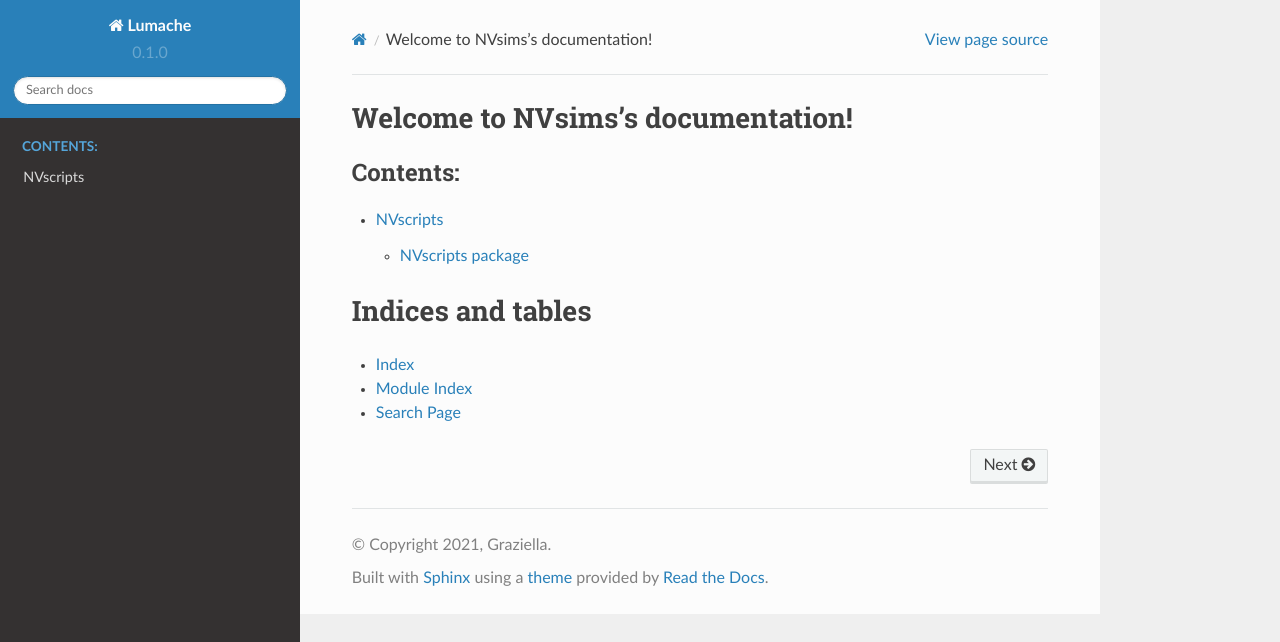
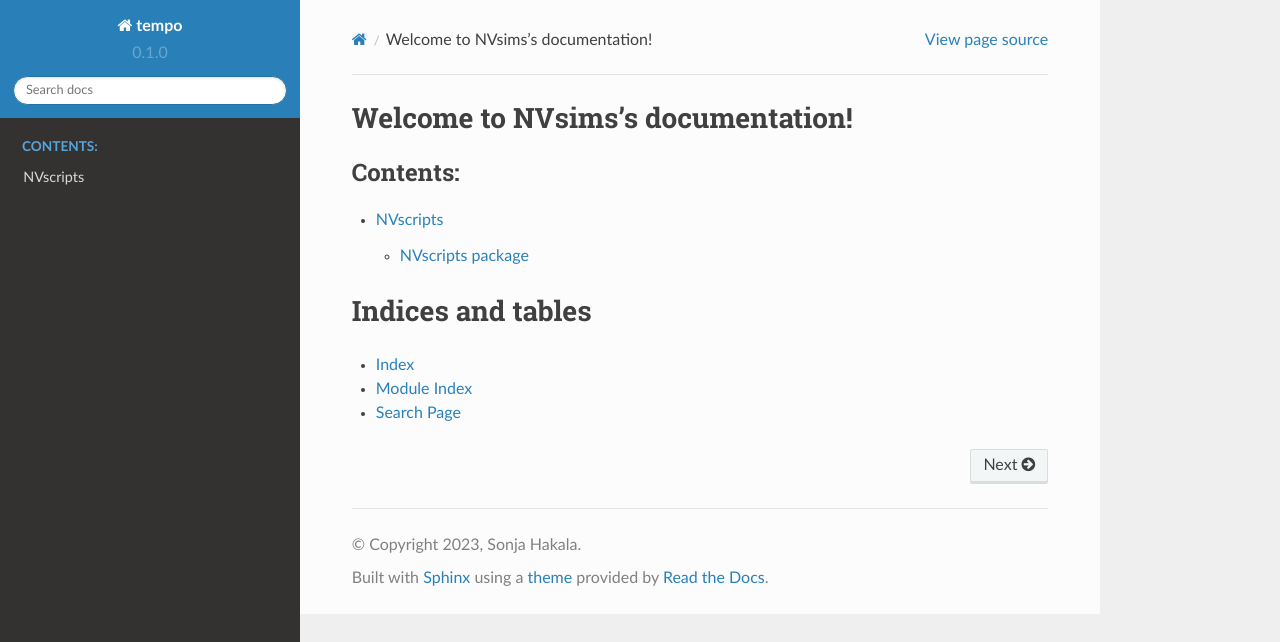
Before and after one commit to hakalasonja/TEMPO, a Sphinx documentation site: the page built from docs/source/index.rst, in a window 1280 px wide. Shown: the top 642 px of the page. Built offline with Sphinx 7.4.7 and the Read the Docs theme 2.0.0, drawn with Linux system fonts in a browser that asks for light colours.

Commit message:
Update conf.py

```diff
--- a/docs/source/conf.py
+++ b/docs/source/conf.py
@@ -2,9 +2,9 @@
 
 # -- Project information
 
-project = 'Lumache'
-copyright = '2021, Graziella'
-author = 'Graziella'
+project = 'tempo'
+copyright = '2023, Sonja Hakala'
+author = 'Sonja Hakala'
 
 release = '0.1'
 version = '0.1.0'
```
